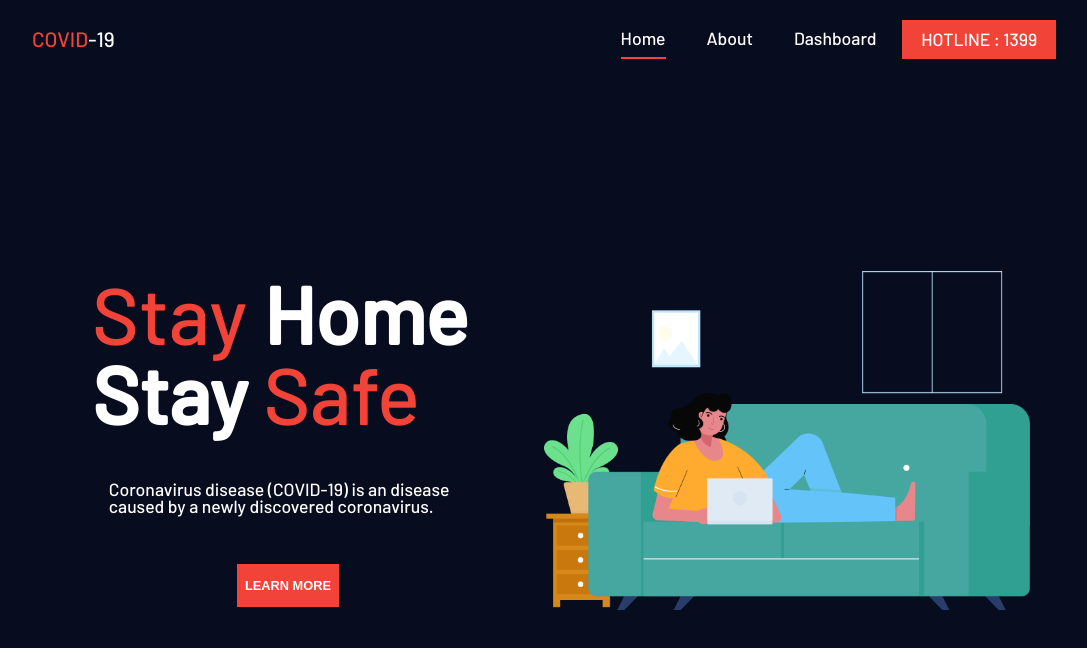
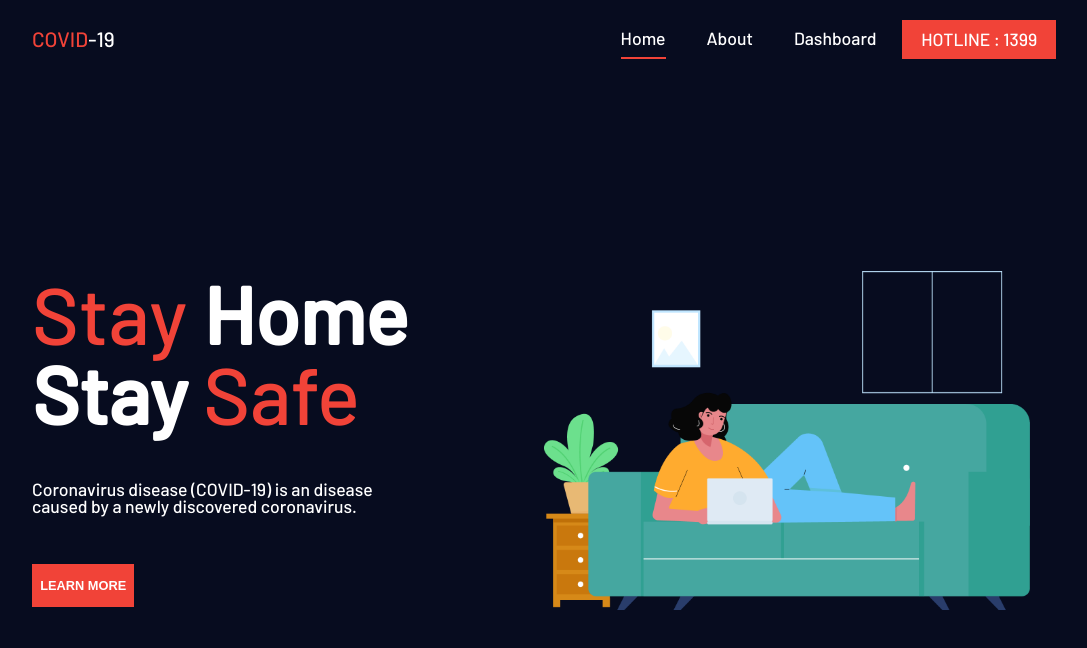
Before and after one commit to sum-in-e/covid19, a React (Create React App) app: page /#/ in a window 1280 px wide. Shown: the top 648 px of the page, without its empty margins (96-1183 px from the left). Built offline with nearby package versions, Linux system fonts and the light colour scheme.

Commit message:
flex 수정

```diff
--- a/src/routes/Home.js
+++ b/src/routes/Home.js
@@ -49,9 +49,9 @@ const Info = styled.section`
 	display: flex;
 	flex-direction: column;
 	justify-content: center;
-	align-items: center;
 	@media (max-width: 1024px) {
 		height: 55%;
+		align-items: center;
 	}
 `;
 
```
